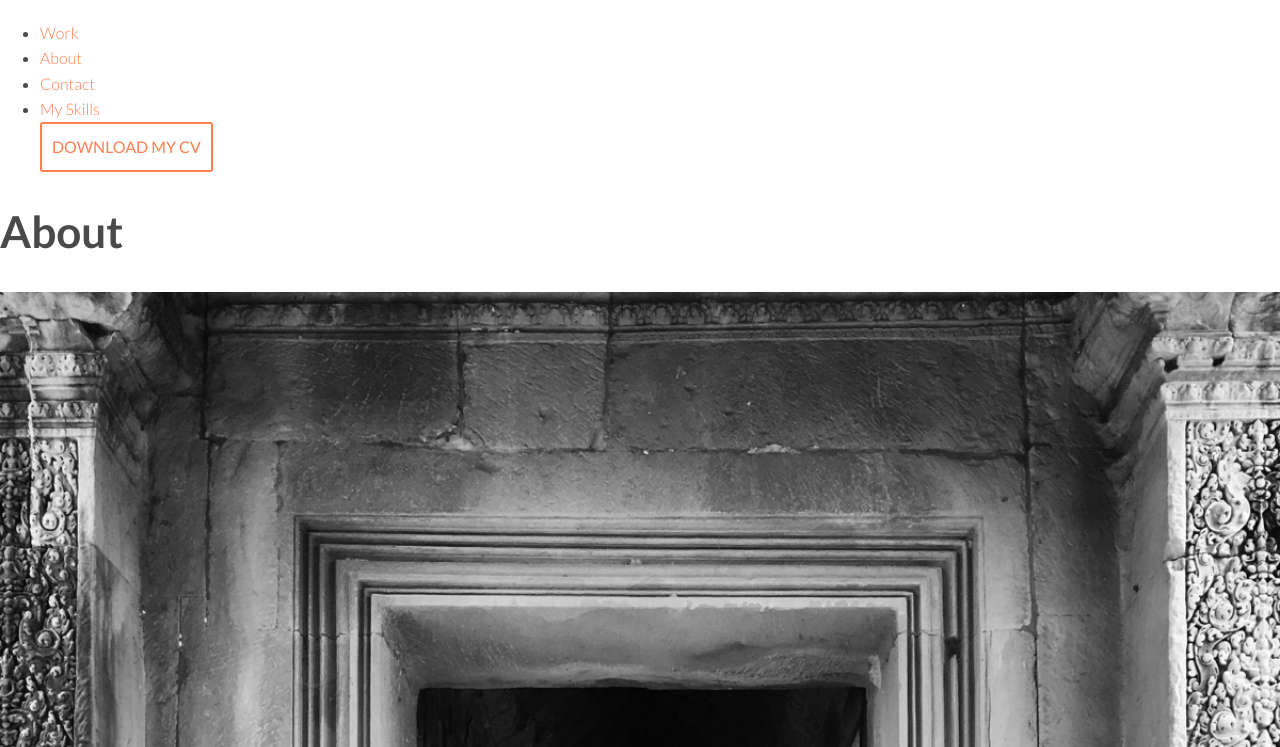
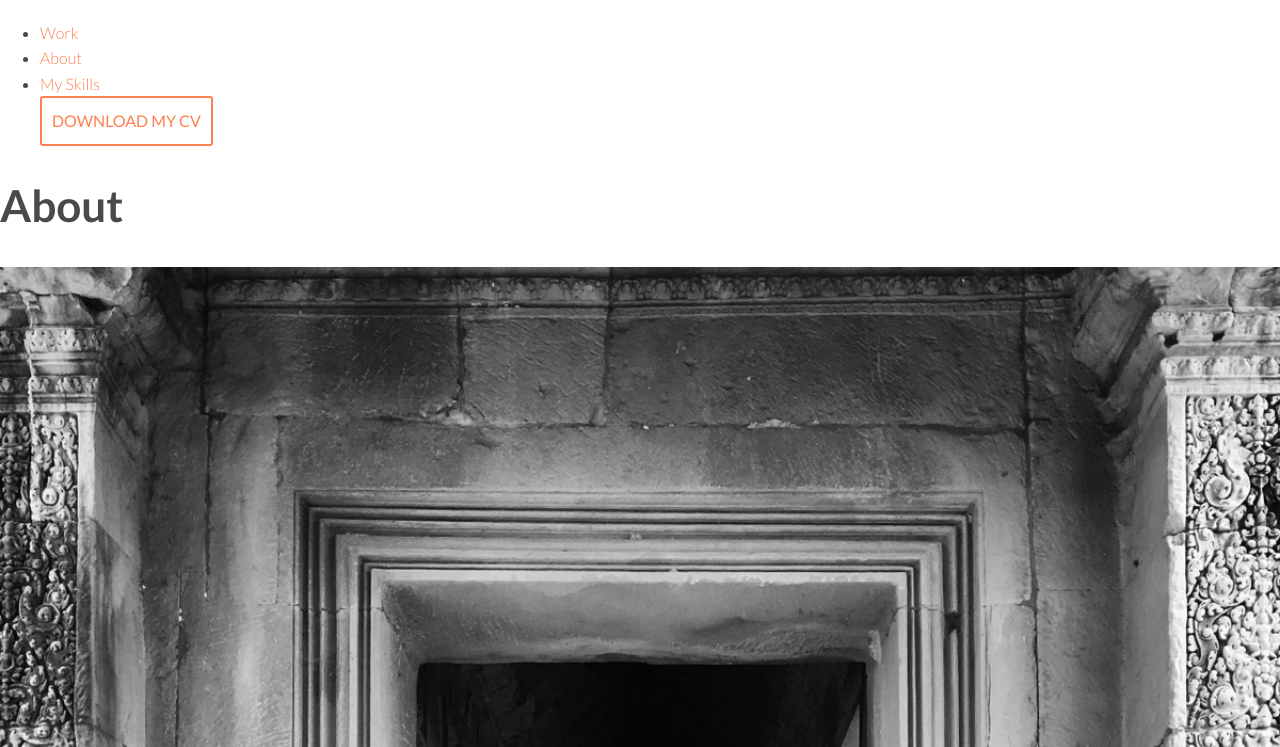
Before and after one commit to margeemoon/Portfolio-Site-Margeaux-Aragon-, a plain HTML site: page about.html in a window 1280 px wide. Shown: the part 53-800 px from the top of the page. Drawn offline with nearby package versions, Linux system fonts and the light colour scheme.

Commit message:
removed contact information in navigation on about page and added link to about page from index

```diff
--- a/about.html
+++ b/about.html
@@ -37,7 +37,6 @@
         <ul>
           <li><a href="index.html">Work</a></li>
           <li><a href="about.html" target="_self">About</a></li>
-          <li><a href="contact">Contact</a></li>
           <li><a href="about.html#skills">My Skills</a></li>
           <a href="files/aragon-margeaux-resume.pdf" class="button contact" target="_blank">Download my CV</a>
         </ul>
@@ -92,8 +91,6 @@
     </div>
   </main>
   <!-- For the footer -->
-  <footer id="contact">
-    <a href="#contact">Contact</a>
     <div> footer </div>
     <h2>Get in Touch</h2>
     <p>
```
Also changed, not shown: index.html (+1 -1 lines).
